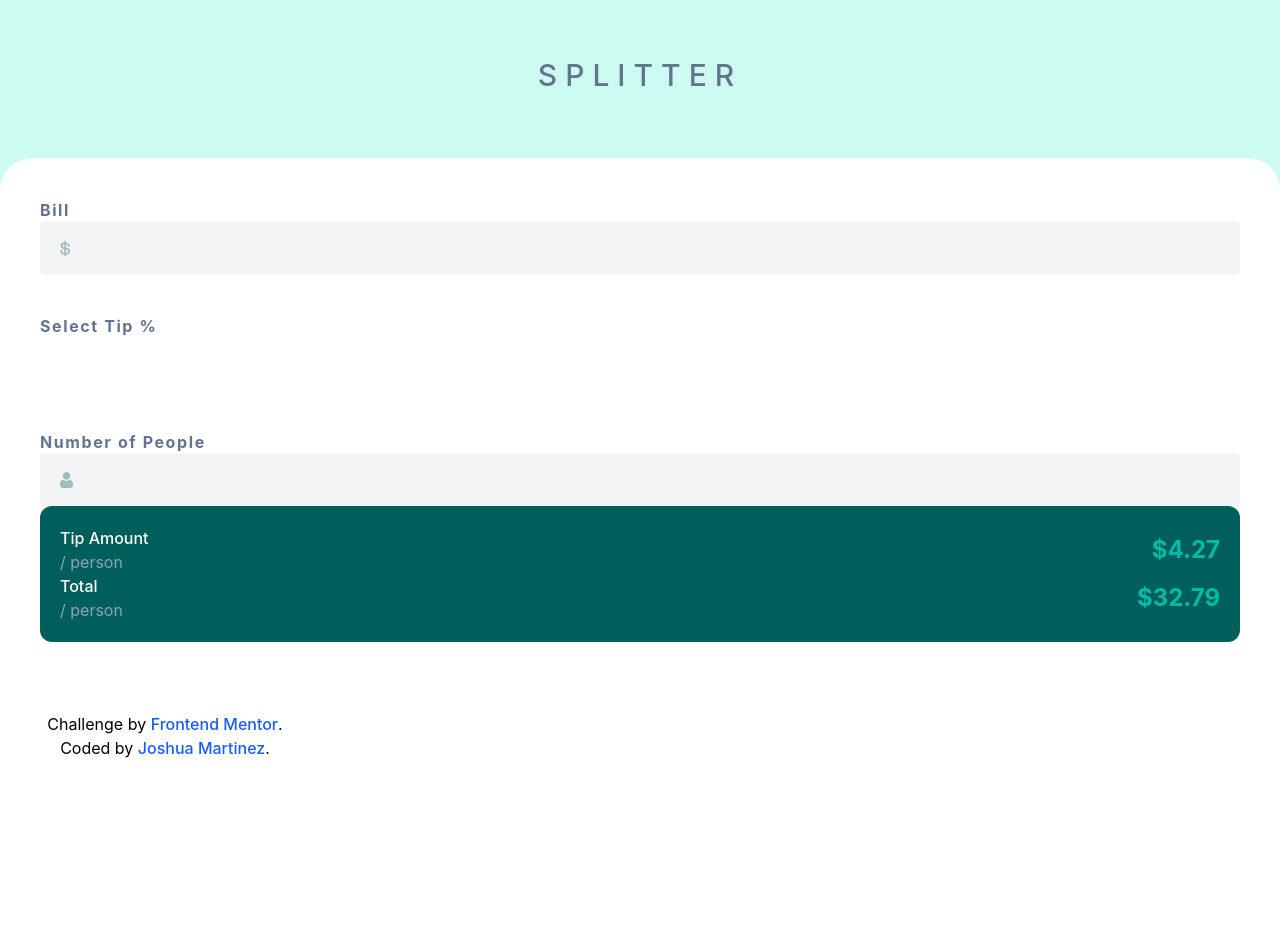
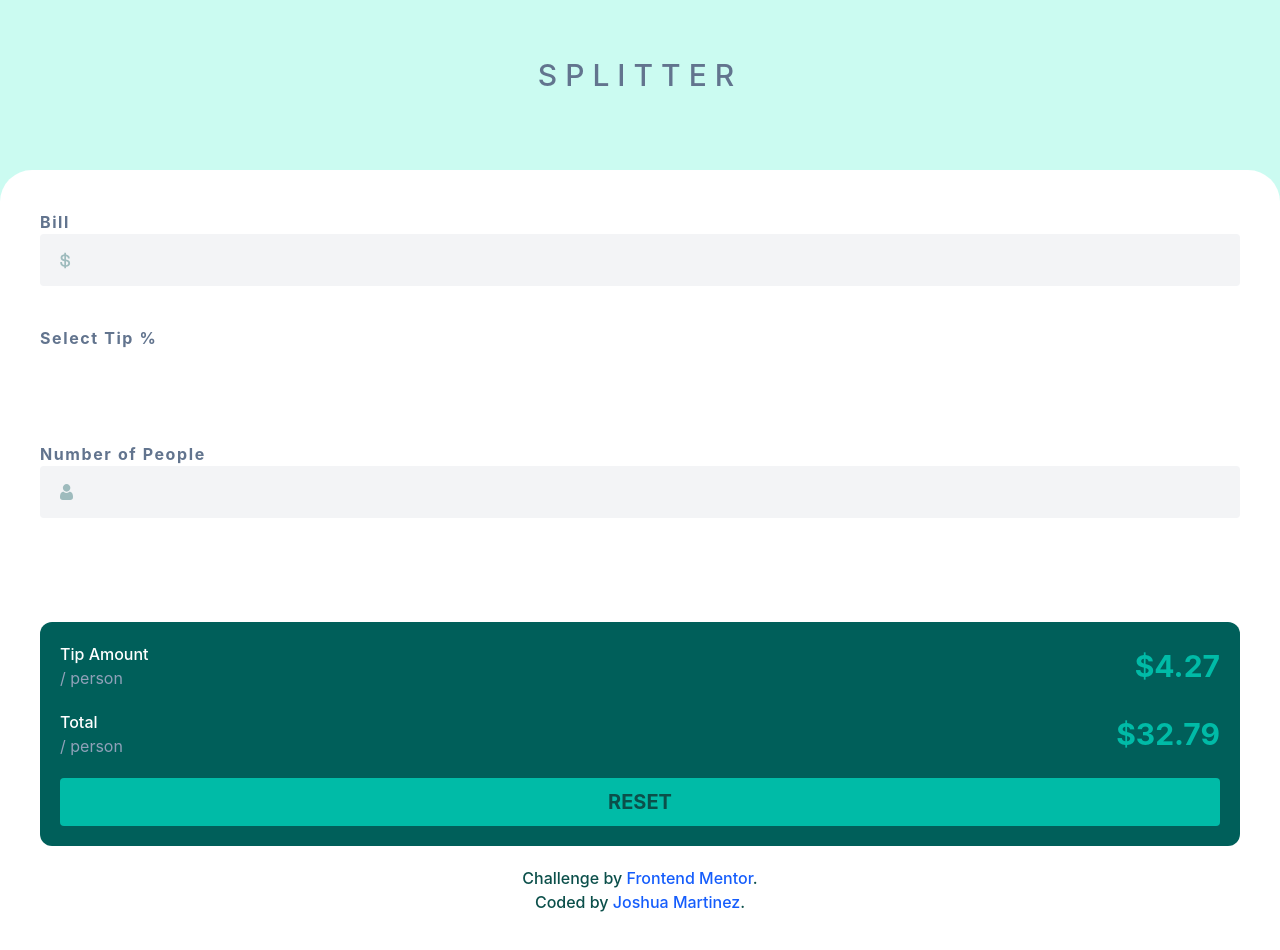
Before and after one commit to JoshuaM04/Tip-Calculator-App, a React (Vite) app in the folder Tip-Calculator-App/: page / in a window 1280 px wide. Shown: the top 950 px of the page. Before the commit the page ends 854 px from the top, so only its background shows below. Built offline with nearby package versions, Linux system fonts and the light colour scheme.

Commit message:
Adjusted the layout spacing of the section container and the positioning of the last container so that it is towards the bottom. Furthermore, adjusted the color scheme, font-weights, and positioning of the footer.

```diff
--- a/Tip-Calculator-App/src/App.jsx
+++ b/Tip-Calculator-App/src/App.jsx
@@ -1,33 +1,12 @@
 export default function TipCalculator() {
-  /*
-  Bill
-
-      Select Tip %
-      5%
-      10%
-      15%
-      25%
-      50%
-      Custom
-
-      Number of People
-
-      Tip Amount
-      / person
-
-      Total
-      / person
-
-      Reset
-      */
 
   return (
-    <div className="parent-container grid grid-rows-[150px_1fr] grid-cols-1 gap-2 min-h-screen min-w-screen bg-teal-100 box-border">
+    <div className="parent-container grid grid-rows-[150px_1fr] grid-cols-1 gap-5 min-h-screen min-w-screen bg-teal-100 box-border">
       <header className="text-3xl flex items-center justify-center text-slate-500 uppercase font-medium tracking-[.5rem] p-[20px]">
         splitter
       </header>
 
-      <main className="bg-white grid grid-rows-2 grid-cols-1 items-start rounded-t-4xl w-full p-[40px]">
+      <main className="bg-white grid grid-rows-2 grid-cols-1 gap-5 items-start rounded-t-4xl w-full p-[40px]">
         <form action="" className="grid grid-rows-3 grid-cols-1 gap-10">
           <fieldset>
             <label htmlFor="bill-amount" className="font-bold tracking-widest text-md text-slate-500">Bill</label>
@@ -45,14 +24,14 @@ export default function TipCalculator() {
           </fieldset>
         </form>
 
-        <section className="bg-teal-800 rounded-xl p-[20px]">
+        <section className="bg-teal-800 rounded-xl p-[20px] place-self-end w-full flex flex-col gap-5">
           <div className="flex justify-between items-center">
             <div>
               <p className="text-white font-medium">Tip Amount</p>
               <p className="text-slate-400">/ person</p>
             </div>
             <div>
-              <p className="text-2xl text-teal-500 font-bold">$4.27</p>
+              <p className="text-3xl text-teal-500 font-bold">$4.27</p>
             </div>
           </div>
 
@@ -62,12 +41,14 @@ export default function TipCalculator() {
               <p className="text-slate-400">/ person</p>
             </div>
             <div>
-              <p className="text-2xl text-teal-500 font-bold">$32.79</p>
+              <p className="text-3xl text-teal-500 font-bold">$32.79</p>
             </div>
           </div>
+
+          <button className="uppercase bg-teal-500 rounded-sm w-full p-[10px] font-bold text-xl text-teal-900">reset</button>
         </section>
 
-        <footer className="attribution fixed bottom-[40px] text-center w-[250px]">
+        <footer className="attribution relative bottom-0 text-center w-[250px] place-self-center font-medium text-teal-900">
           Challenge by <a href="https://www.frontendmentor.io?ref=challenge" target="_blank"><span className="font-medium text-blue-600">Frontend Mentor</span></a>.
           Coded by <a href="#"><span className="font-medium text-blue-600" target="_blank">Joshua Martinez</span></a>.
         </footer>
```
